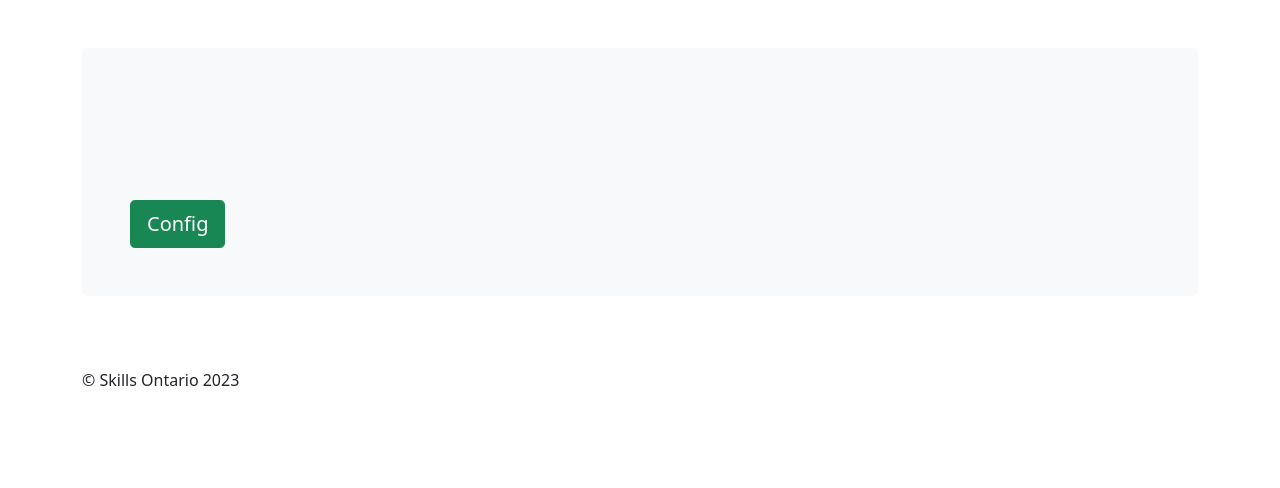
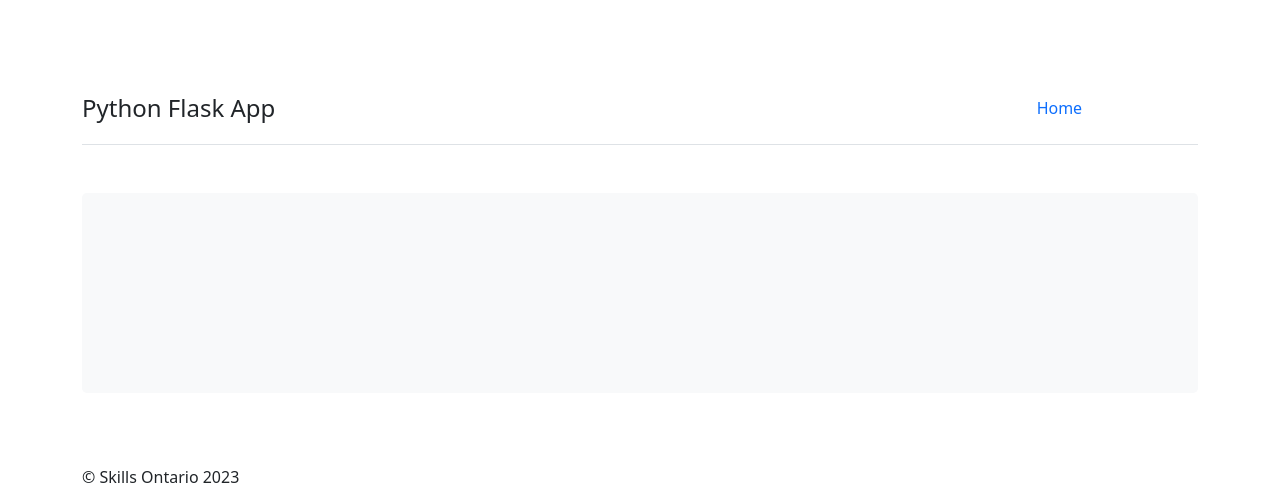
Before and after one commit to lenguyen2022/cloud, a Flask app: template FLASK app/templates/configerror.html in a window 1280 px wide. Shown: the top 488 px of the page. Run offline with Flask 3, Linux system fonts and the light colour scheme; the template is opened without the code that fills it, so the values that code supplies are empty; some libraries are stand-ins or nearby versions.

Commit message:
Update config.html

```diff
--- a/FLASK app/templates/configerror.html
+++ b/FLASK app/templates/configerror.html
@@ -2,7 +2,7 @@
 <html lang="en">
 	<head>
 
-		<title>Error - Python Flask App</title>
+		<title>Error - Python Flask Skills Ontario App</title>
 
 		<link
 			href="https://cdn.jsdelivr.net/npm/bootstrap@5.1.3/dist/css/bootstrap.min.css"
@@ -16,13 +16,31 @@
 
 		<div class="container">
 
+			<div class="header">
 
+				<nav
+					class="border-bottom flex-wrap mb-4 py-3 d-flex justify-content-center"
+				>
+					<a
+						href="/"
+						class="text-dark text-decoration-none mb-3 mb-md-0 d-flex align-items-center me-md-auto"
+					>
+						<span class="fs-4">Python Flask App</span>
+					</a>
+
+					<ul class="nav nav-pills">
+						<li class="nav-item">
+							<a href="/" class="nav-link">Home</a>
+						</li>
+					</ul>
+
+				</nav>
+
+			</div>
 			<div class="bg-light rounded-3 mb-4 p-5">
 				<div class="container-fluid py-5">
 					<h1 class="text-center fw-bold display-5">{{message}}</h1>
 				</div>
-                <a class="btn btn-lg btn-success" href="config" role="button"
-							>Config</a>
 			</div>
 
 			<footer class="footer">
```
